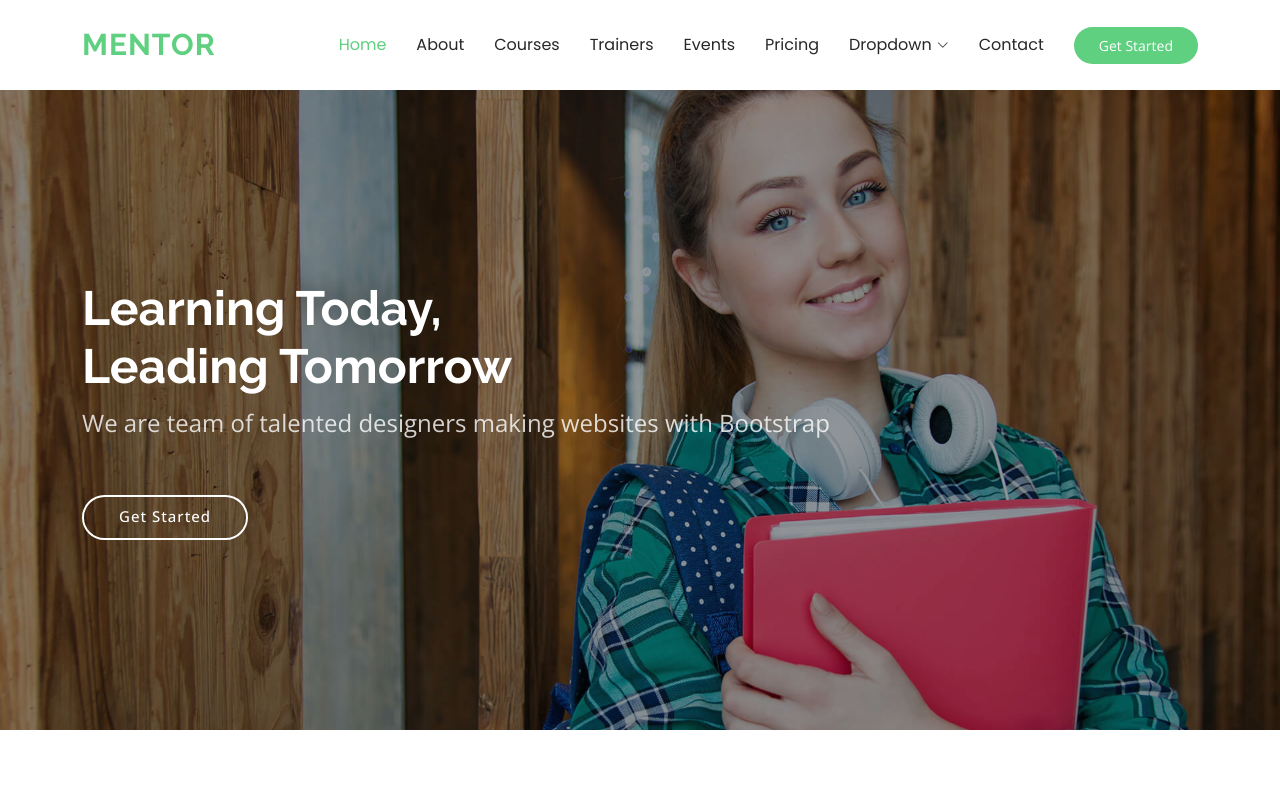
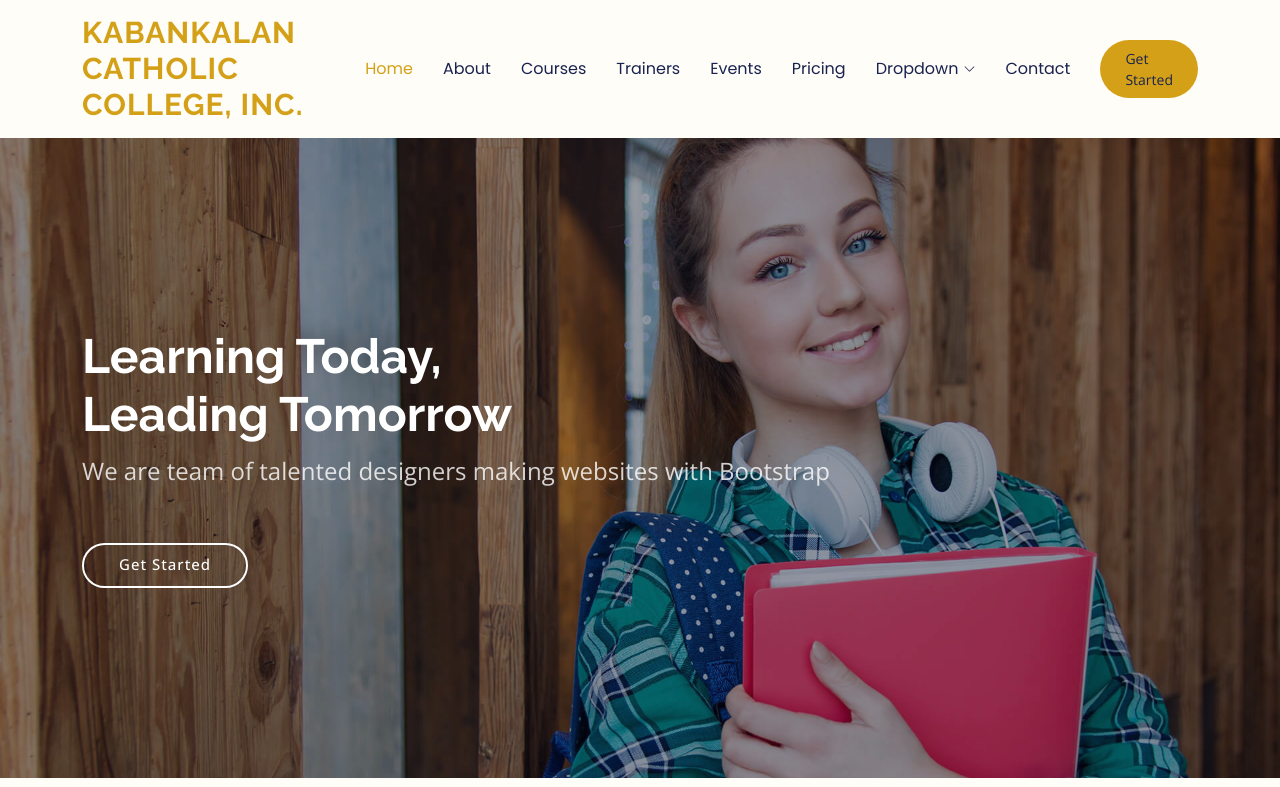
Before and after one commit to abello-johnny/abello-project-2, a plain HTML site: page index.html in a window 1280 px wide. Shown: the top 787 px of the page. Drawn offline with nearby package versions, Linux system fonts and the light colour scheme.

Commit message:
changing the color of the site

```diff
--- a/assets/css/main.css
+++ b/assets/css/main.css
@@ -19,36 +19,36 @@
 
 /* Global Colors - The following color variables are used throughout the website. Updating them here will change the color scheme of the entire website */
 :root {
-  --background-color: #ffffff; /* Background color for the entire website, including individual sections */
-  --default-color: #444444; /* Default color used for the majority of the text content across the entire website */
-  --heading-color: #37423b; /* Color for headings, subheadings and title throughout the website */
-  --accent-color: #5fcf80; /* Accent color that represents your brand on the website. It's used for buttons, links, and other elements that need to stand out */
+  --background-color: #fffdf7; /* KCC-inspired warm ivory page background */
+  --default-color: #28304a; /* Default color used for the majority of the text content across the entire website */
+  --heading-color: #1a237e; /* KCC navy used for headings and titles */
+  --accent-color: #d4a017; /* KCC gold used for buttons, links, and highlights */
   --surface-color: #ffffff; /* The surface color is used as a background of boxed elements within sections, such as cards, icon boxes, or other elements that require a visual separation from the global background. */
-  --contrast-color: #ffffff; /* Contrast color for text, ensuring readability against backgrounds of accent, heading, or default colors. */
+  --contrast-color: #1a2350; /* Navy text remains readable on KCC gold controls */
 }
 
 /* Nav Menu Colors - The following color variables are used specifically for the navigation menu. They are separate from the global colors to allow for more customization options */
 :root {
-  --nav-color: #272828;  /* The default color of the main navmenu links */
-  --nav-hover-color: #5fcf80; /* Applied to main navmenu links when they are hovered over or active */
-  --nav-mobile-background-color: #ffffff; /* Used as the background color for mobile navigation menu */
-  --nav-dropdown-background-color: #ffffff; /* Used as the background color for dropdown items that appear when hovering over primary navigation items */
-  --nav-dropdown-color: #272828; /* Used for navigation links of the dropdown items in the navigation menu. */
-  --nav-dropdown-hover-color: #5fcf80; /* Similar to --nav-hover-color, this color is applied to dropdown navigation links when they are hovered over. */
+  --nav-color: #1a2350;  /* The default color of the main navmenu links */
+  --nav-hover-color: #d4a017; /* Applied to main navmenu links when they are hovered over or active */
+  --nav-mobile-background-color: #fffdf7; /* Used as the background color for mobile navigation menu */
+  --nav-dropdown-background-color: #fffdf7; /* Used as the background color for dropdown items that appear when hovering over primary navigation items */
+  --nav-dropdown-color: #1a2350; /* Used for navigation links of the dropdown items in the navigation menu. */
+  --nav-dropdown-hover-color: #d4a017; /* Similar to --nav-hover-color, this color is applied to dropdown navigation links when they are hovered over. */
 }
 
 /* Color Presets - These classes override global colors when applied to any section or element, providing reuse of the sam color scheme. */
 
 .light-background {
-  --background-color: #f9f9f9;
+  --background-color: #fbf7ec;
   --surface-color: #ffffff;
 }
 
 .dark-background {
-  --background-color: #060606;
+  --background-color: #06071a;
   --default-color: #ffffff;
   --heading-color: #ffffff;
-  --surface-color: #252525;
+  --surface-color: #10154c;
   --contrast-color: #ffffff;
 }
 
--- a/index.html
+++ b/index.html
@@ -9,7 +9,7 @@
   <meta name="keywords" content="">
 
   <!-- Favicons -->
-  <link href="assets/img/favicon.png" rel="icon">
+  <link href="assets/img/kcc-logo.png" rel="icon">
   <link href="assets/img/apple-touch-icon.png" rel="apple-touch-icon">
 
   <!-- Fonts -->
@@ -25,7 +25,7 @@
   <link href="assets/vendor/swiper/swiper-bundle.min.css" rel="stylesheet">
 
   <!-- Main CSS File -->
-  <link href="assets/css/main.css" rel="stylesheet">
+  <link href="assets/css/main.css?v=2" rel="stylesheet">
 
   <!-- =======================================================
   * Template Name: Mentor
@@ -44,7 +44,7 @@
       <a href="index.html" class="logo d-flex align-items-center me-auto">
         <!-- Uncomment the line below if you also wish to use an image logo -->
         <!-- <img src="assets/img/logo.webp" alt=""> -->
-        <h1 class="sitename">Mentor</h1>
+        <h1 class="sitename">Kabankalan Catholic College, Inc.</h1>
       </a>
 
       <nav id="navmenu" class="navmenu">
```
Also changed, not shown: about.html (+1 -1 lines), contact.html (+1 -1 lines), course-details.html (+1 -1 lines), courses.html (+1 -1 lines), events.html (+1 -1 lines), pricing.html (+1 -1 lines), starter-page.html (+1 -1 lines), trainers.html (+1 -1 lines), assets/img/kcc-logo.png (added), 2 other files.
